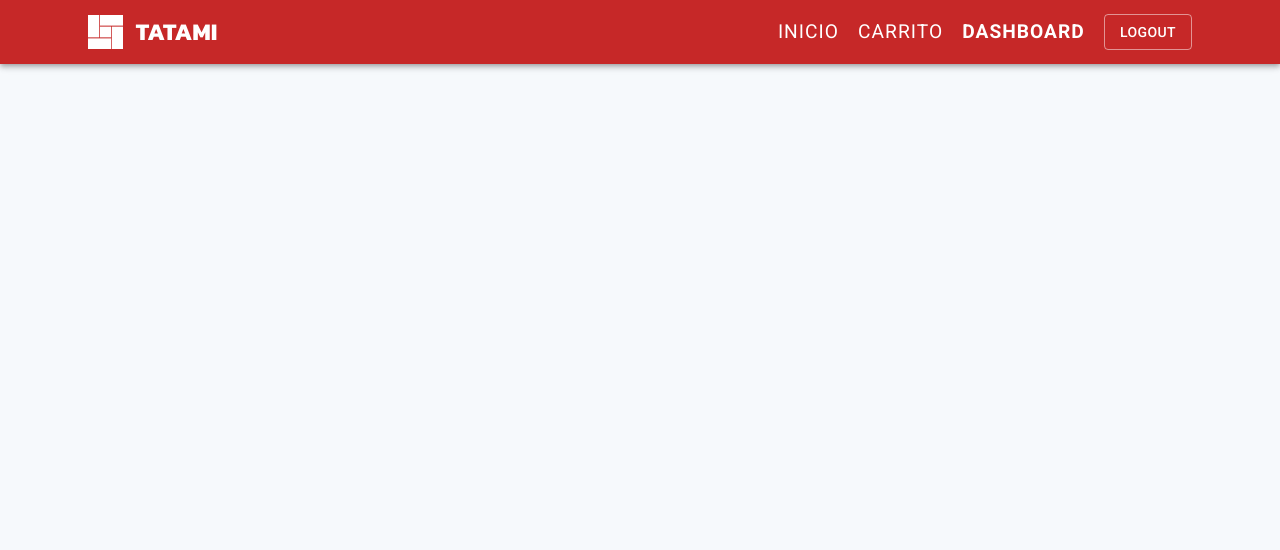
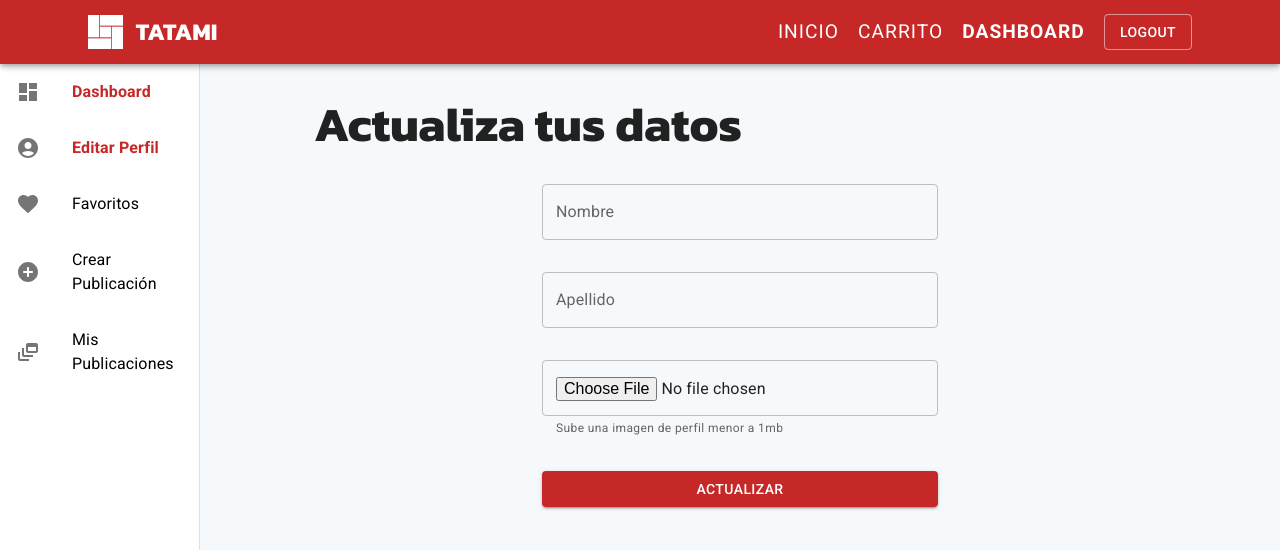
Before and after one commit to FeniaPfa/adl-marketplace, a React (Vite) app: page /dashboard/editprofile in a window 1280 px wide. Shown: the top 550 px of the page. Built offline with nearby package versions, Linux system fonts and the light colour scheme; no server answers; the database is empty; sample sign-in values are in the browser's storage.

Commit message:
feat: EditProfile

```diff
--- a/src/App.jsx
+++ b/src/App.jsx
@@ -5,7 +5,7 @@ import UserContextProvider from './context/userContext';
 import { Home } from './views/Home';
 import { Login } from './views/Login';
 import { Profile } from './views/Profile';
-import { SetProfile } from './views/SetProfile';
+import { EditProfile } from './views/EditProfile';
 import { Dashboard } from './views/Dashboard';
 import { ProductsManager } from './views/ProductsManager';
 import { Favorites } from './views/Favorites';
@@ -37,14 +37,6 @@ function App() {
                                 </PrivateRoute>
                             }
                         />
-                        <Route
-                            path="user/setprofile"
-                            element={
-                                <PrivateRoute>
-                                    <SetProfile />
-                                </PrivateRoute>
-                            }
-                        />
 
                         <Route
                             path="/dashboard"
@@ -54,6 +46,7 @@ function App() {
                                 </PrivateRoute>
                             }>
                             <Route index element={<Profile />} />
+                            <Route path='editprofile' element={<EditProfile />} />
                             <Route path="products" element={<ProductsManager />} />
                             <Route path="favs" element={<Favorites />} />
                             <Route path="addproduct" element={<AddProduct />} />
--- a/src/components/Sidebar.jsx
+++ b/src/components/Sidebar.jsx
@@ -4,6 +4,7 @@ import AccountCircleIcon from '@mui/icons-material/AccountCircle';
 import FavoriteIcon from '@mui/icons-material/Favorite';
 import AddCircleRoundedIcon from '@mui/icons-material/AddCircleRounded';
 import DynamicFeedIcon from '@mui/icons-material/DynamicFeed';
+import DashboardIcon from '@mui/icons-material/Dashboard';
 
 export const Sidebar = () => {
     const activeStyle = {
@@ -26,9 +27,15 @@ export const Sidebar = () => {
                 <List sx={{ display: 'flex', flexDirection: 'column', gap: '1rem' }}>
                     <ListItem to="/dashboard" component={NavLink} style={activeLink}>
                         <ListItemIcon>
+                            <DashboardIcon />
+                        </ListItemIcon>
+                        Dashboard
+                    </ListItem>
+                    <ListItem to="editprofile" component={NavLink} style={activeLink}>
+                        <ListItemIcon>
                             <AccountCircleIcon />
                         </ListItemIcon>
-                        Perfil
+                        Editar Perfil
                     </ListItem>
                     <ListItem to="favs" component={NavLink} style={activeLink}>
                         <ListItemIcon>
--- a/src/views/SetProfile.jsx
+++ b/src/views/EditProfile.jsx
@@ -1,26 +1,26 @@
-import { useState } from 'react';
+import { useEffect, useState } from 'react';
 import { useNavigate } from 'react-router-dom';
-import { collection, doc, setDoc } from 'firebase/firestore';
+import { collection, doc, getDoc, setDoc } from 'firebase/firestore';
 import { ref, uploadBytes } from 'firebase/storage';
 import { db, storage } from '../config/firebase';
 import { useUserContext } from '../context/userContext';
-import { Button, Container, Stack, TextField } from '@mui/material';
+import { Button, Container, Stack, TextField, Typography } from '@mui/material';
 
-export const SetProfile = () => {
+export const EditProfile = () => {
     const navigate = useNavigate();
     const { user } = useUserContext();
 
     const [avatar, setAvatar] = useState(null);
     const [error, setError] = useState(false);
 
-    const [userInfo, setUserInfo] = useState({
-        name: '',
-        apellido: '',
-        id: user.uid,
-        email: user.email,
-        hasAvatar: false,
-        favs: [],
-    });
+    const [userInfo, setUserInfo] = useState({});
+    const userRef = doc(db, 'users', user.uid);
+
+    const getUser = async () => {
+        const docSnap = await getDoc(userRef);
+        const data = docSnap.data();
+        setUserInfo(data);
+    };
 
     const handleAvatar = (e) => {
         setError(false);
@@ -28,7 +28,6 @@ export const SetProfile = () => {
         if (fileSize > 1) {
             setError(true);
             setAvatar(null);
-            setUserInfo({ ...userInfo, hasAvatar: false });
             return;
         }
         setUserInfo({ ...userInfo, hasAvatar: true });
@@ -49,31 +48,36 @@ export const SetProfile = () => {
 
     const handleUpdateUser = async (e) => {
         e.preventDefault();
-        const userRef = doc(collection(db, 'users'), user.uid);
         try {
             await setDoc(userRef, userInfo);
             uploadAvatar();
             console.log('Datos Actualizados');
-            navigate('/user/profile');
+            navigate('/dashboard');
         } catch (err) {
             console.log(err.message);
         }
     };
 
+    useEffect(() => {
+        getUser();
+    }, []);
+
     return (
         <>
-            <h1>Actualiza tus datos</h1>
+            <Typography variant="h3" fontWeight="bold" fontFamily="Kanit,sans-serif" mb="2rem">
+                Actualiza tus datos
+            </Typography>
             <Container maxWidth="xs" component="form" onSubmit={handleUpdateUser}>
                 <Stack gap="2rem">
                     <TextField
-                        required
+                        value={userInfo?.name || ''}
                         label="Nombre"
                         type="text"
                         placeholder="Nombre..."
                         onChange={(e) => setUserInfo({ ...userInfo, name: e.target.value })}
                     />
                     <TextField
-                        required
+                        value={userInfo?.apellido || ''}
                         label="Apellido"
                         type="text"
                         placeholder="Apellido..."
```
